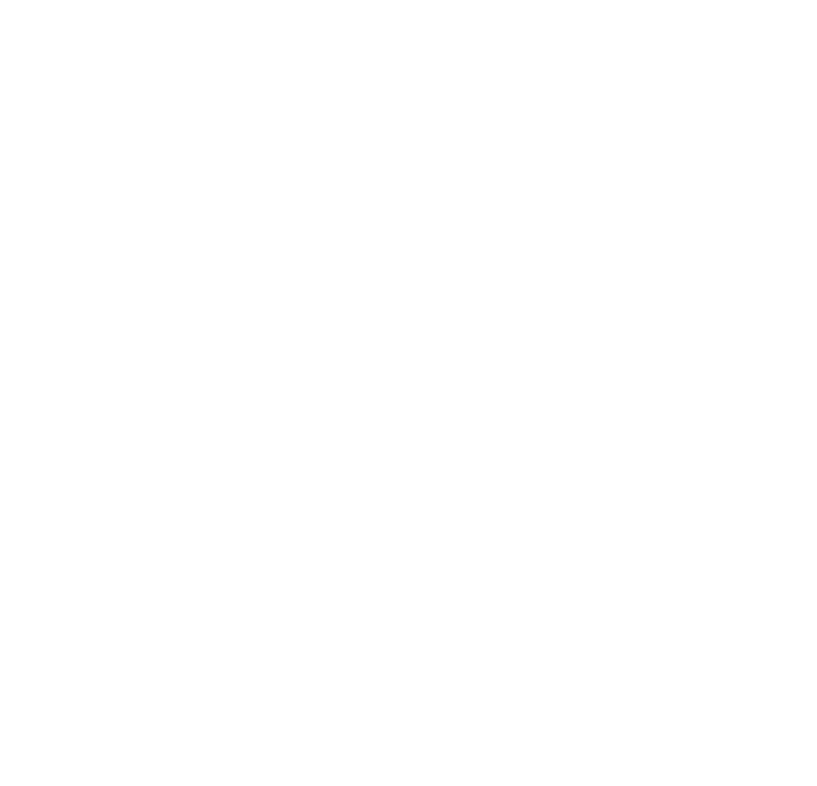
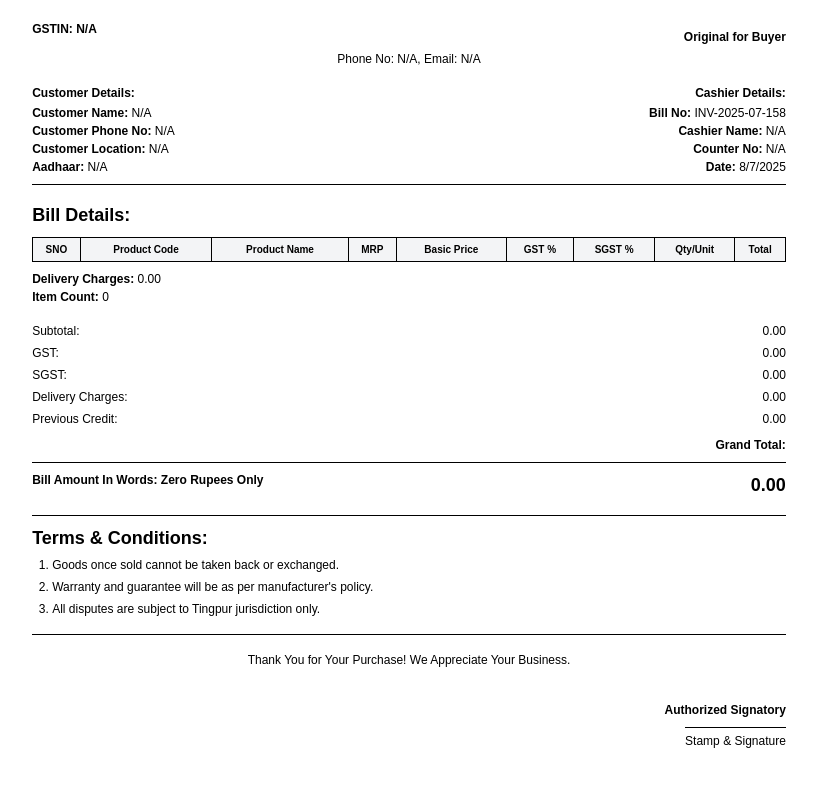
Before and after one commit to leander1702/Billing_Software, a React (Vite) app: page /#/bill in a window 1280 px wide. Before the commit this address had no page. Shown: the top 786 px of the page, without its empty margins (231-1048 px from the left). Built offline with nearby package versions, Linux system fonts and the light colour scheme; sample sign-in values are in the browser's storage.

Commit message:
push for print

```diff
--- a/src/App.jsx
+++ b/src/App.jsx
@@ -9,6 +9,7 @@
 import { ToastContainer } from 'react-toastify';
 import Header from './Component/Header';
 import AuthWrapper from './Component/AuthWrapper';
+import PrintableBill from './Component/PrintableBill';
 
 const App = () => {
   // Create refs for all shortcut actions
@@ -64,6 +65,7 @@
             </>
           </AuthWrapper>
         } />
+        <Route path='/bill' element={<PrintableBill />} />
 
         <Route path='/Reports' element={
           <AuthWrapper>
--- a/src/Component/PrintableBill.jsx
+++ b/src/Component/PrintableBill.jsx
@@ -71,14 +71,14 @@
         const taxTotal = Math.round((gstTotal + sgstTotal) * 100) / 100;
         const transport = Math.round((billData.transportCharge || 0) * 100) / 100;
         const credit = Math.round((billData.previousOutstandingCredit || 0) * 100) / 100;
-    const grandTotal = Math.round((subtotal + taxTotal + transport + credit) * 100) / 100;
+        const grandTotal = Math.round((subtotal + taxTotal + transport) * 100) / 100;
 
         return {
             subtotal,
             gstTotal,
             sgstTotal,
             taxTotal,
-      grandTotal
+            grandTotal,
         };
     };
 
@@ -96,8 +96,8 @@
 
     // Format percentage values
     const formatPercentage = (value) => {
-    if (value === undefined || value === null) return '0%';
-    return `${Math.round(value * 100) / 100}%`;
+        if (value === undefined || value === null) return '0';
+        return `${Math.round(value * 100) / 100}`;
     };
 
     return (
@@ -105,7 +105,7 @@
             {/* Header Section */}
             <div className='flex justify-between'>
                 <p className="font-semibold">GSTIN: {displayValue(companyDetails.gstin, 'N/A')}</p>
-        <h1 className="text-2xl font-bold mb-1">INVOICE</h1>
+                {/* <h1 className="text-2xl font-bold mb-1">INVOICE</h1> */}
                 <p className="font-semibold mt-2">Original for Buyer</p>
             </div>
             <div className="text-center mb-4">
@@ -118,7 +118,7 @@
             </div>
 
             {/* Bill Info Section */}
-      <div className="flex justify-between mb-4 border-b-2 border-black pb-2">
+            <div className="flex justify-between mb-4 border-b border-black pb-2">
                 <div>
                     <h3 className="font-semibold mb-[2px] text-md">Customer Details:</h3>
                     <p><span className="font-semibold">Customer Name:</span> {displayValue(billData.customer?.name, 'N/A')}</p>
@@ -138,18 +138,18 @@
             {/* Bill Details Table */}
             <div className="mb-4">
                 <h3 className="font-semibold mb-2 text-lg">Bill Details:</h3>
-        <table className="w-full border-collapse border border-gray-400">
+                <table className="w-full  border">
                     <thead>
-            <tr className="border-b-2 border-black bg-gray-100">
-              <th className="text-center py-1 font-semibold border border-gray-400">SNO</th>
-              <th className="text-center py-1 font-semibold border border-gray-400">Product Code</th>
-              <th className="text-center py-1 font-semibold border border-gray-400">Product Name</th>
-              <th className="text-center py-1 font-semibold border border-gray-400">MRP</th>
-              <th className="text-center py-1 font-semibold border border-gray-400">Basic Price</th>
-              <th className="text-center py-1 font-semibold border border-gray-400">GST %</th>
-              <th className="text-center py-1 font-semibold border border-gray-400">SGST %</th>
-              <th className="text-center py-1 font-semibold border border-gray-400">Qty/Unit</th>
-              <th className="text-center py-1 font-semibold border border-gray-400">Total</th>
+                        <tr>
+                            <th className="text-center py-1 font-semibold border  border-black bg-gray-100" style={{ fontSize: '10px' }}>SNO</th>
+                            <th className="text-center py-1 font-semibold border border-black bg-gray-100" style={{ fontSize: '10px' }}>Product Code</th>
+                            <th className="text-center py-1 font-semibold border border-black bg-gray-100" style={{ fontSize: '10px' }}>Product Name</th>
+                            <th className="text-center py-1 font-semibold border border-black bg-gray-100" style={{ fontSize: '10px' }}>MRP</th>
+                            <th className="text-center py-1 font-semibold border border-black bg-gray-100" style={{ fontSize: '10px' }}>Basic Price</th>
+                            <th className="text-center py-1 font-semibold border border-black bg-gray-100" style={{ fontSize: '10px' }}>GST %</th>
+                            <th className="text-center py-1 font-semibold border border-black bg-gray-100" style={{ fontSize: '10px' }}>SGST %</th>
+                            <th className="text-center py-1 font-semibold border border-black bg-gray-100" style={{ fontSize: '10px' }}>Qty/Unit</th>
+                            <th className="text-center py-1 font-semibold border border-black bg-gray-100" style={{ fontSize: '10px' }}>Total</th>
                         </tr>
                     </thead>
                     <tbody>
@@ -157,21 +157,21 @@
                             const quantity = product.quantity || 1;
                             const unit = product.unit || '';
                             const basicPrice = Math.round((product.basicPrice || 0) * 100) / 100;
-              const total = Math.round(basicPrice * quantity * 100) / 100;
+                            const total = Math.round((basicPrice * quantity)+(product.gstAmount * quantity)+(product.sgstAmount*quantity));
 
                             return (
                                 <tr key={index} className={index % 2 === 0 ? 'bg-gray-50' : ''}>
-                  <td className="text-center py-1 border border-gray-400">{index + 1}</td>
-                  <td className="text-center py-1 border border-gray-400">{displayValue(product.code)}</td>
-                  <td className="text-center py-1 border border-gray-400">{displayValue(product.name)}</td>
-                  <td className="text-right py-1 border border-gray-400">{formatCurrency(product.mrpPrice)}</td>
-                  <td className="text-right py-1 border border-gray-400">{formatCurrency(basicPrice)}</td>
-                  <td className="text-center py-1 border border-gray-400">{formatPercentage(product.gstAmount)}</td>
-                  <td className="text-center py-1 border border-gray-400">{formatPercentage(product.sgstAmount)}</td>
-                  <td className="text-center py-1 border border-gray-400">
+                                    <td className="text-center py-1 border-l border-r border-black" style={{ fontSize: '10px' }}>{index + 1}</td>
+                                    <td className="text-center py-1 border-r border-black" style={{ fontSize: '10px' }}>{displayValue(product.code)}</td>
+                                    <td className="text-center py-1 border-r border-black" style={{ fontSize: '10px' }}>{displayValue(product.name)}</td>
+                                    <td className="text-center py-1 border-r border-black" style={{ fontSize: '10px' }}>{formatCurrency(product.mrpPrice)}</td>
+                                    <td className="text-center py-1 border-r border-black" style={{ fontSize: '10px' }}>{formatCurrency(basicPrice)}</td>
+                                    <td className="text-center py-1 border-r border-black" style={{ fontSize: '10px' }}>{formatPercentage(product.gstAmount)}</td>
+                                    <td className="text-center py-1 border-r border-black" style={{ fontSize: '10px' }}>{formatPercentage(product.sgstAmount)}</td>
+                                    <td className="text-center py-1 border-r border-black" style={{ fontSize: '10px' }}>
                                         {quantity}{unit}
                                     </td>
-                  <td className="text-right py-1 border border-gray-400 font-semibold">
+                                    <td className="text-center py-1 border-r border-black font-semibold" style={{ fontSize: '10px' }}>
                                         {formatCurrency(total)}
                                     </td>
                                 </tr>
@@ -213,14 +213,14 @@
                     <span className="font-bold text-md text-right">Grand Total:</span>
                 </div>
 
-        <div className="flex justify-between border-t-2 border-black pt-2">
+                <div className="flex justify-between border-t border-black pt-2">
                     <p className="font-semibold">Bill Amount In Words: {numberToWords(totals.grandTotal)}</p>
                     <span className="font-bold text-lg">{formatCurrency(totals.grandTotal)}</span>
                 </div>
             </div>
 
             {/* Terms & Conditions Section */}
-      <div className="mb-4 border-t-2 border-black pt-2">
+            <div className="mb-4 border-t border-black pt-2">
                 <h3 className="font-semibold mb-1 text-lg">Terms & Conditions:</h3>
                 <ol className="list-decimal pl-5 space-y-1">
                     <li>Goods once sold cannot be taken back or exchanged.</li>
@@ -230,11 +230,11 @@
             </div>
 
             {/* Footer Section */}
-      <div className="text-center border-t-2 border-black pt-4">
+            <div className="text-center border-t border-black pt-4">
                 <p className="mb-4">Thank You for Your Purchase! We Appreciate Your Business.</p>
-        <div className="mt-8">
+                <div className="mt-8 text-right">
                     <p className="font-semibold">Authorized Signatory</p>
-          <div className="mt-8 border-t border-black w-1/3 mx-auto pt-1">
+                    <div className="mt-2 inline-block border-t border-black pt-1">
                         <p>Stamp & Signature</p>
                     </div>
                 </div>
```
Also changed, not shown: package.json (+68 -1 lines), src/Component/BillingSystem.jsx (+62 -36 lines). Lines whose indentation alone changed are shown as unchanged.
